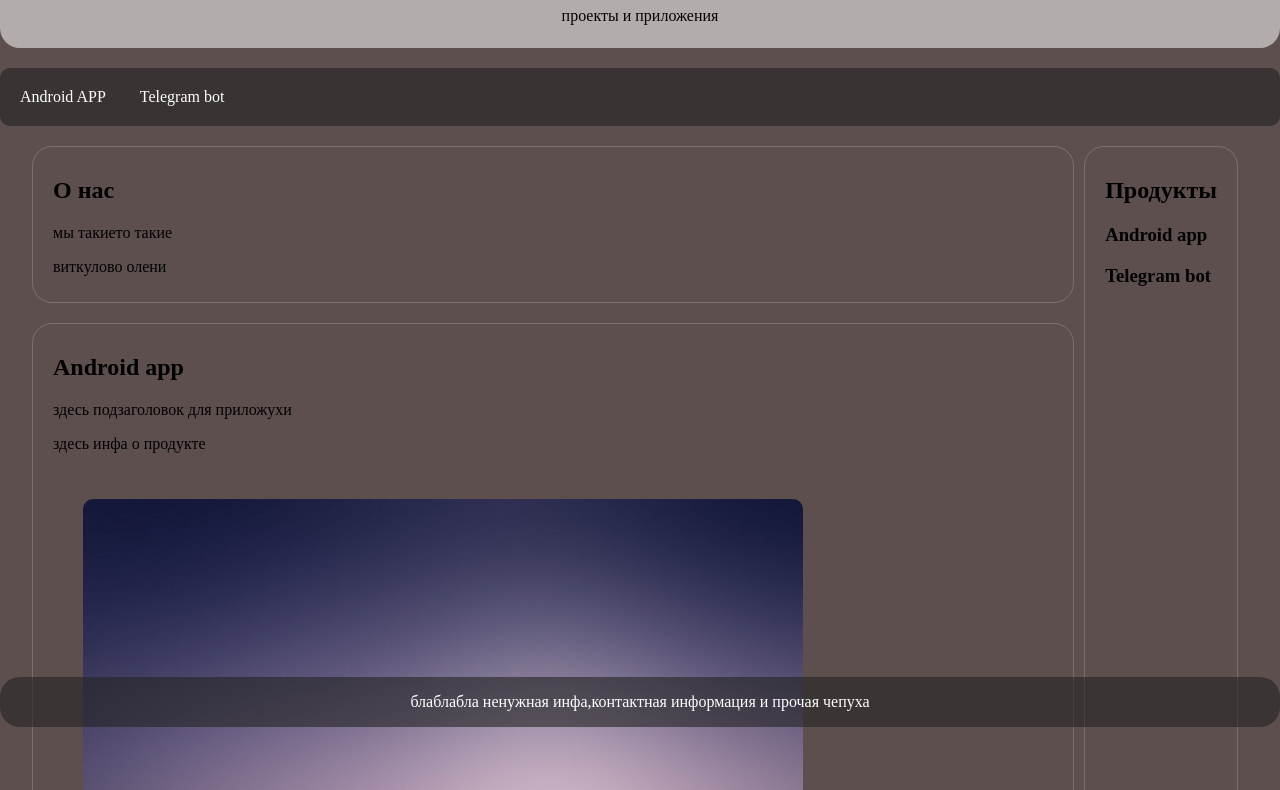
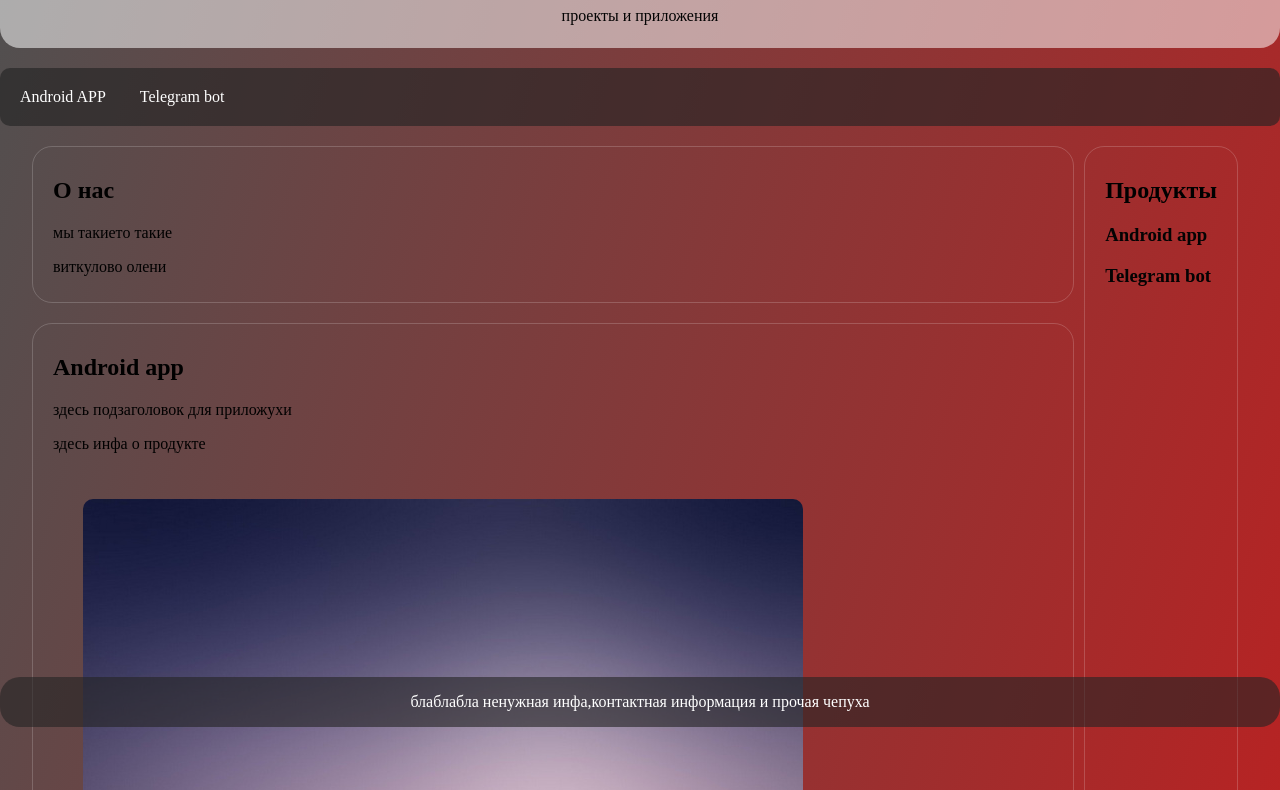
Before and after one commit to xakerbux/HackatonesOness, a plain HTML site: page index.html in a window 1280 px wide. Shown: the part 73-863 px from the top of the page. Drawn offline with Linux system fonts and the light colour scheme.

Commit message:
index.html

```diff
--- a/index.html
+++ b/index.html
@@ -10,7 +10,8 @@
       font-family: Arial, sans-serif;
       margin: 0;
       padding: 0;
-      background: linear-gradient(to bottom right, rgb(94, 79, 79), rgb(94, 79, 79));
+       background: linear-gradient(to top left, rgba(249, 6, 6, 1), rgba(80, 80, 80, 1));
+
       font-family: 'FontName';
       src: url(LexendGiga-Black.ttf);
 
```
